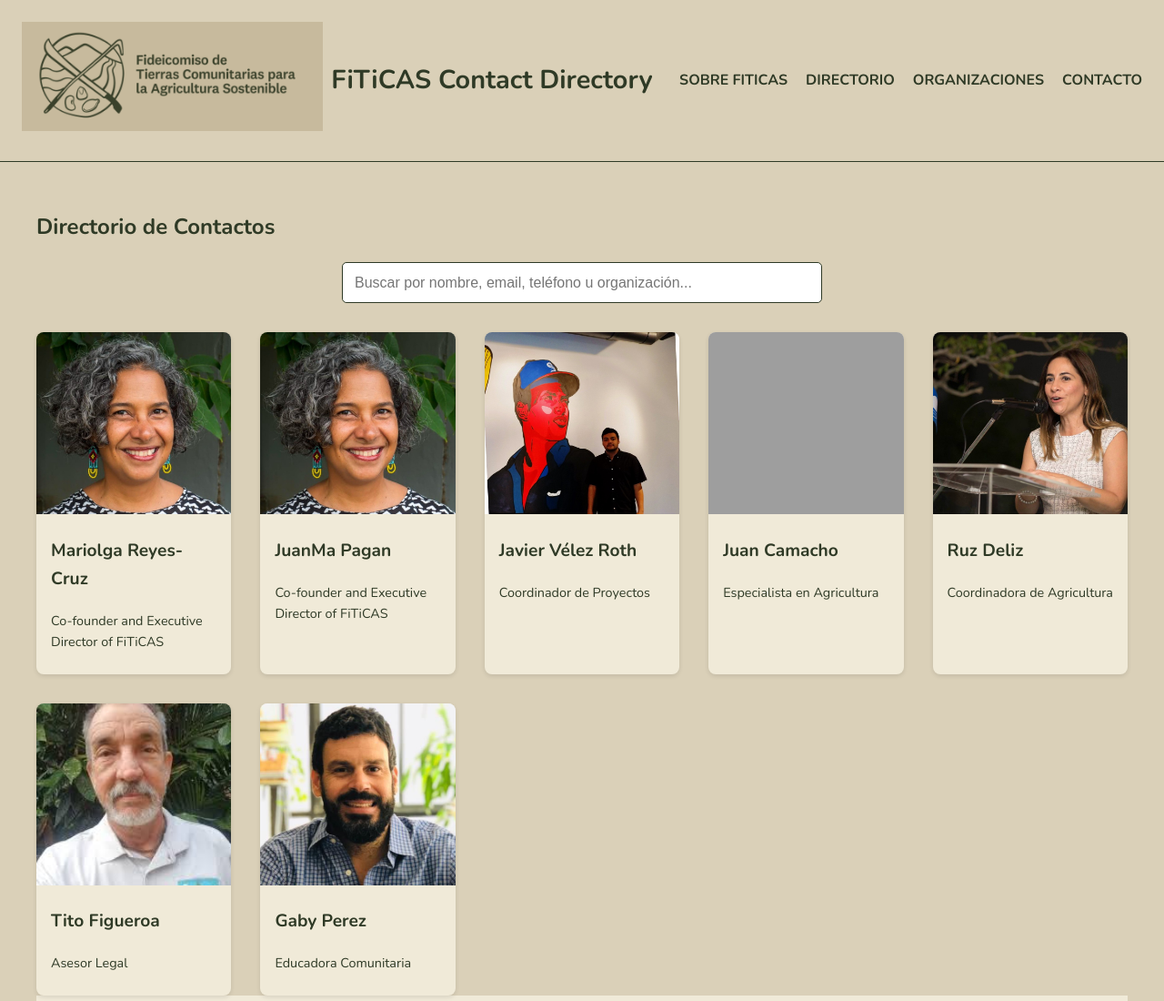
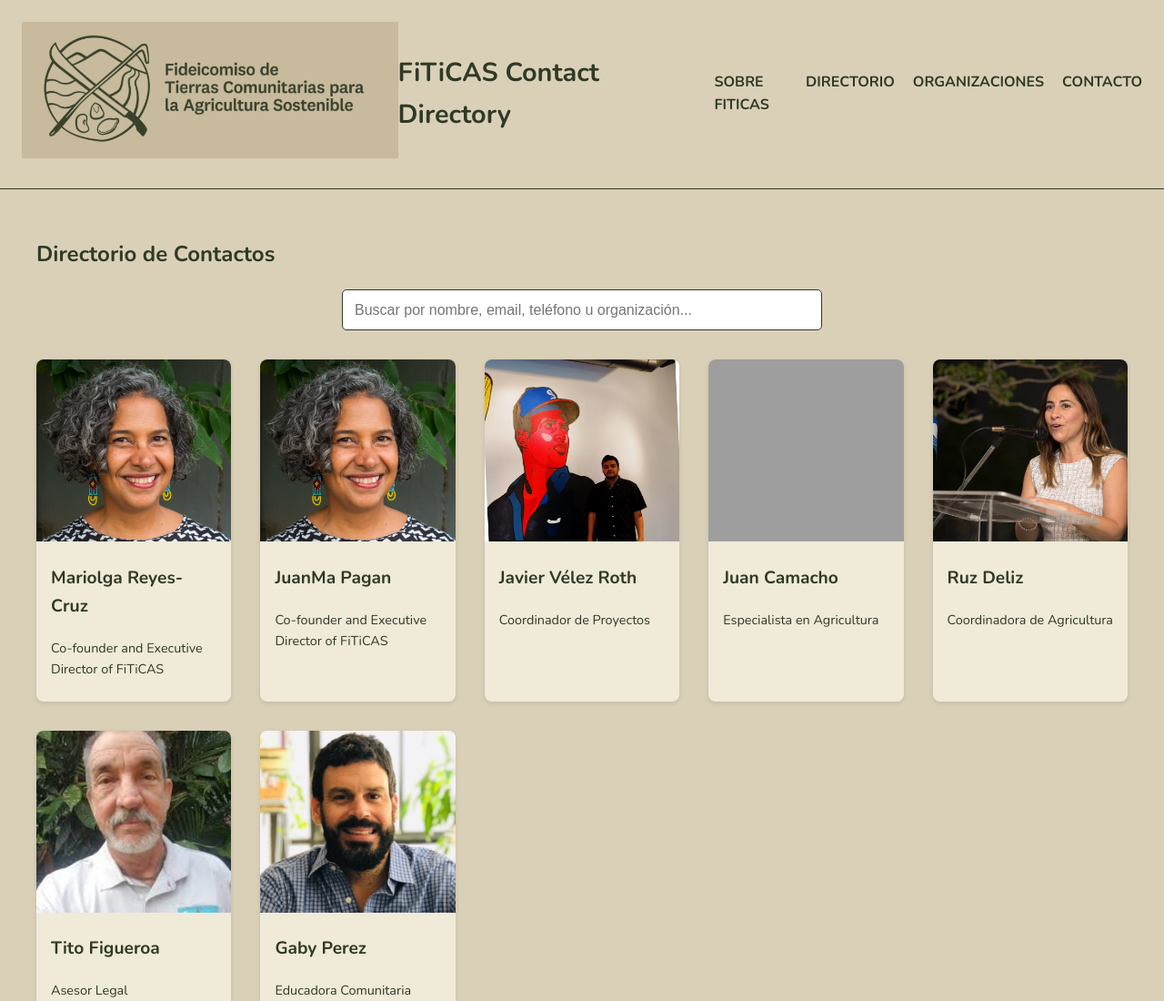
Before and after one commit to ron1tk/contact-directory, a plain HTML site: page index.html in a window 1280 px wide. Shown: the top 1100 px of the page at 91% size. Drawn offline with nearby package versions, Linux system fonts and the light colour scheme; grey boxes are pictures that could not be loaded.

Commit message:
Add more

```diff
--- a/styles.css
+++ b/styles.css
@@ -19,7 +19,7 @@ header {
 }
 
 header .logo img {
-    max-height: 120px;
+    max-height: 150px;
 }
 
 header h1 {
```
